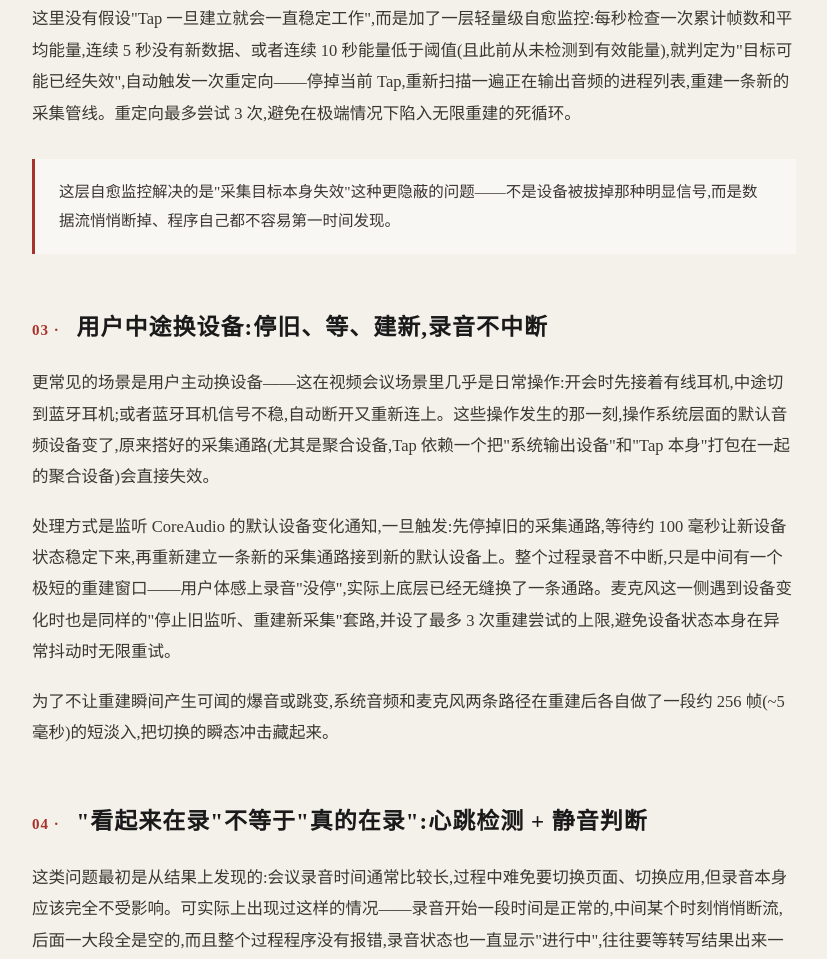
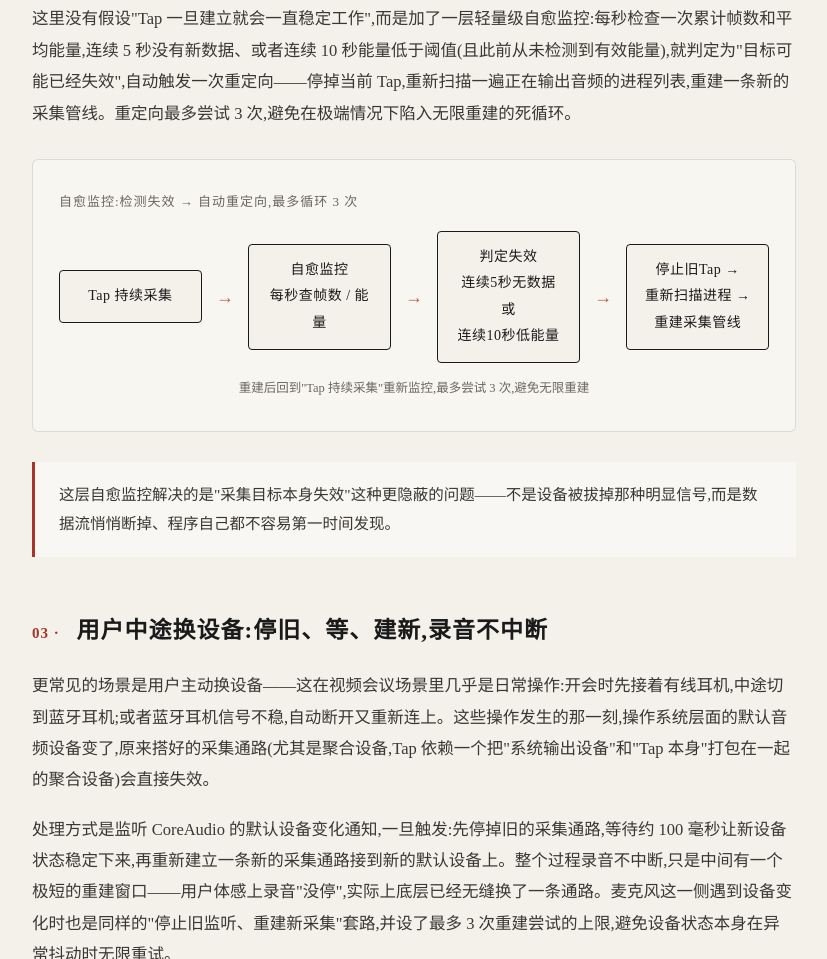
Before and after one commit to Goodfun-Studio/Goodfun-Studio.github.io, a plain HTML site: page notes/macos-recording-reliability.html in a window 1280 px wide. Shown: the part 1427-2386 px from the top of the page, without its empty margins (226-1053 px from the left). Drawn offline with Linux system fonts and the light colour scheme.

Commit message:
macos article: add flow diagram for section 2 tap self-healing monitor

```diff
--- a/notes/macos-recording-reliability.html
+++ b/notes/macos-recording-reliability.html
@@ -85,6 +85,19 @@
   <h2><span class="no">02 ·</span> 系统音频 Tap 不是接上就完事:自愈监控 + 自动重定向</h2>
   <p>Process Tap 创建时需要指定"目标进程"——即从哪个正在播放声音的应用抓音频。这里有一个前提假设很容易出错:认为"录音开始时选对了目标进程,之后就没事了"。实际上,录音过程中用户完全可以切到其他窗口去做别的事,会议软件本身也可能因为焦点切走而改变音频输出行为——这两件事叠在一起,会让 Tap 正在抓的数据流悄悄断掉,变成全程静音或长期低能量。程序本身察觉不到,录音状态还显示"进行中",等到转写结果回来是空的才发现漏录了。</p>
   <p>这里没有假设"Tap 一旦建立就会一直稳定工作",而是加了一层轻量级自愈监控:每秒检查一次累计帧数和平均能量,连续 5 秒没有新数据、或者连续 10 秒能量低于阈值(且此前从未检测到有效能量),就判定为"目标可能已经失效",自动触发一次重定向——停掉当前 Tap,重新扫描一遍正在输出音频的进程列表,重建一条新的采集管线。重定向最多尝试 3 次,避免在极端情况下陷入无限重建的死循环。</p>
+  <div class="diagram">
+    <p style="font-size:13px;color:var(--ink-faint);letter-spacing:1px;margin-bottom:16px">自愈监控:检测失效 → 自动重定向,最多循环 3 次</p>
+    <div class="flow-row">
+      <div class="flow-box">Tap 持续采集</div>
+      <span class="flow-arrow">→</span>
+      <div class="flow-box">自愈监控<br>每秒查帧数 / 能量</div>
+      <span class="flow-arrow">→</span>
+      <div class="flow-box">判定失效<br>连续5秒无数据 或<br>连续10秒低能量</div>
+      <span class="flow-arrow">→</span>
+      <div class="flow-box">停止旧Tap →<br>重新扫描进程 →<br>重建采集管线</div>
+    </div>
+    <p style="font-size:12.5px;color:var(--ink-faint);margin:14px 0 0;text-align:center">重建后回到"Tap 持续采集"重新监控,最多尝试 3 次,避免无限重建</p>
+  </div>
   <div class="callout">这层自愈监控解决的是"采集目标本身失效"这种更隐蔽的问题——不是设备被拔掉那种明显信号,而是数据流悄悄断掉、程序自己都不容易第一时间发现。</div>
 
   <h2><span class="no">03 ·</span> 用户中途换设备:停旧、等、建新,录音不中断</h2>
```
